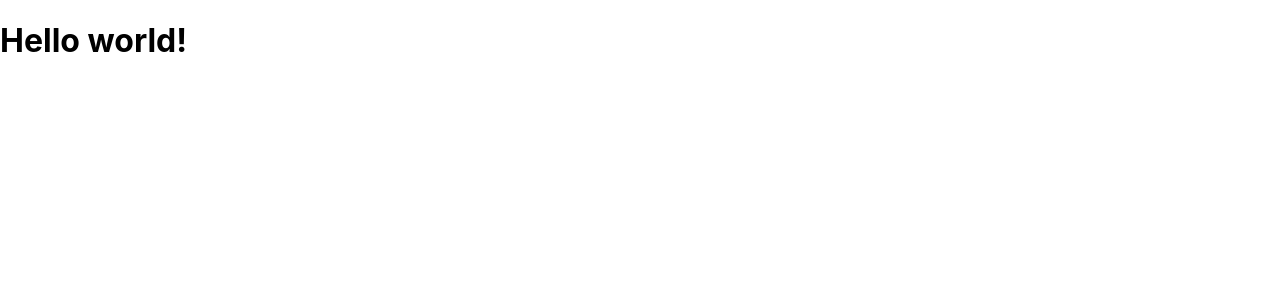
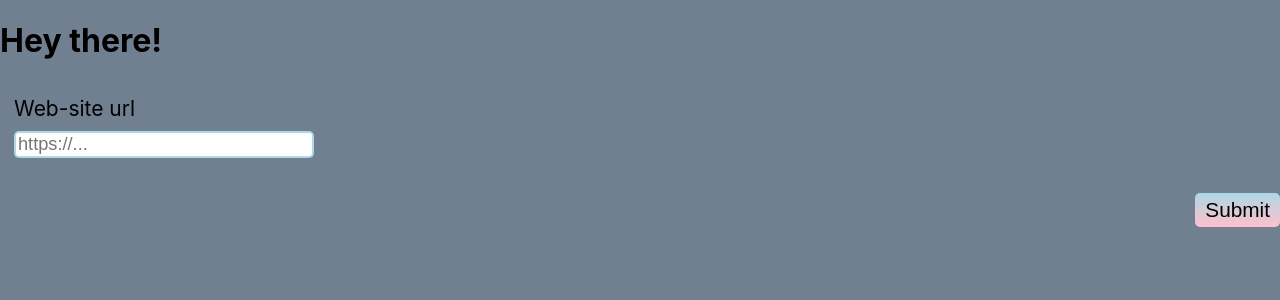
Before and after one commit to natikos/web-page-analysis, a React (Create React App) app in the folder client/: page / in a window 1280 px wide. Shown: the top 300 px of the page. Built offline with nearby package versions, Linux system fonts and the light colour scheme.

Commit message:
#1: add form and its components, styles.

```diff
--- a/client/package.json
+++ b/client/package.json
@@ -10,6 +10,8 @@
     "@types/node": "^12.0.0",
     "@types/react": "^17.0.0",
     "@types/react-dom": "^17.0.0",
+    "axios": "^0.21.1",
+    "cheerio": "^1.0.0-rc.10",
     "react": "^17.0.2",
     "react-dom": "^17.0.2",
     "react-scripts": "4.0.3",
@@ -39,5 +41,7 @@
       "last 1 safari version"
     ]
   },
-  "devDependencies": {}
+  "devDependencies": {
+    "react-test-renderer": "^17.0.2"
+  }
 }
--- a/client/src/App/index.tsx
+++ b/client/src/App/index.tsx
@@ -1,7 +1,11 @@
+import Form from 'components/Form';
 import './style.css';
 
 function App() {
-  return <h1>Hello world!</h1>;
+  return <div id='app'>
+    <h1>Hey there!</h1>
+    <Form />
+  </div>;
 }
 
 export default App;
--- /dev/null
+++ b/client/src/components/Button/index.tsx
@@ -0,0 +1,20 @@
+import './style.css';
+
+interface IButtonProps {
+  text: string;
+  onClick?: () => void;
+  disabled?: boolean;
+  type?: 'button' | 'submit' | 'reset',
+}
+
+export default function Button(props: IButtonProps) {
+  const { onClick, type = 'button', text, disabled } = props;
+
+  return <button
+    className='button'
+    onClick={onClick}
+    disabled={disabled}
+    type={type}>
+    {text}
+  </button>;
+}
--- /dev/null
+++ b/client/src/components/Button/style.css
@@ -0,0 +1,14 @@
+.button {
+  font-size: 1.3em;
+  background: linear-gradient(var(--primary-color), var(--secondary-color));
+  border: none;
+  border-radius: 5px;
+  padding: 5px 10px;
+  color: var(--primary-text-color);
+  transition: box-shadow 0.3s ease-in-out, font-size 0.3s ease-in-out;
+}
+
+.button:hover {
+  box-shadow: 7px 5px 10px black;
+  font-size: 1.4em;
+}
--- /dev/null
+++ b/client/src/components/Form/index.tsx
@@ -0,0 +1,32 @@
+import { FormEventHandler, useState } from 'react';
+import Button from 'components/Button';
+import FormField from 'components/FormField';
+import './style.css';
+
+export default function Form() {
+  const [fields, setFields] = useState({
+    url: {
+      value: '',
+      validate: (value: string): boolean => {
+        return false;
+      }
+    }
+  });
+
+  const submitUrlForAnalysis: FormEventHandler<HTMLFormElement> = (event) => {
+    event.preventDefault();
+    console.log('Submit');
+  };
+
+  return <form onSubmit={submitUrlForAnalysis}>
+    <FormField
+      name='url'
+      type='url'
+      placeholder='https://...'
+      label='Web-site url'
+      value={fields.url.value}
+      onChange={(url) => setFields({ ...fields, url: { ...fields.url, value: url } })}
+    />
+    <Button type='submit' text='Submit' />
+  </form>
+}
--- /dev/null
+++ b/client/src/components/Form/style.css
@@ -0,0 +1,4 @@
+form button[type="submit"] {
+  margin-top: 1em;
+  float: right;
+}
--- /dev/null
+++ b/client/src/components/FormField/index.tsx
@@ -0,0 +1,53 @@
+import { ReactElement } from 'react';
+import './style.css';
+
+interface IFormFieldProps {
+  name: string;
+  label: string;
+  value: string;
+  onChange: (value: string) => void;
+  validation?: {
+    message: string;
+    isInvalid: boolean;
+  };
+  placeholder?: string;
+  type?: 'text' | 'url';
+}
+
+export default function FormField(props: IFormFieldProps): ReactElement {
+  const {
+    name,
+    label,
+    value,
+    onChange,
+    validation,
+    placeholder = '',
+    type = 'text'
+  } = props;
+
+  const getClassNames = (elementTag: string) => {
+    const baseClass = `form-field__${elementTag}`;
+    return validation?.isInvalid
+      ? `${baseClass} ${baseClass}_invalid`
+      : baseClass;
+  };
+
+  return (
+    <div className='form-field'>
+      <div className='form-field__wrapper'>
+        <label className={getClassNames('label')} htmlFor={name}>
+          {label}
+        </label>
+        <input
+          className={getClassNames('input')}
+          id={name}
+          type={type}
+          placeholder={placeholder}
+          value={value}
+          onChange={({ target }) => onChange(target.value)}
+        />
+      </div>
+      {!!validation?.isInvalid && <p>{validation.message}</p>}
+    </div>
+  );
+}
--- /dev/null
+++ b/client/src/components/FormField/style.css
@@ -0,0 +1,23 @@
+.form-field__wrapper {
+  display: flex;
+  flex-direction: column;
+  font-size: 14px;
+  padding: 1em;
+  max-width: var(--max-width);
+}
+
+.form-field__label {
+  margin-bottom: 0.5em;
+  font-size: 1.5em;
+}
+
+.form-field__input {
+  font-size: 1.3em;
+  border: 2px solid var(--primary-color);
+  border-radius: 5px;
+}
+
+.form-field__input:focus-visible {
+  outline: none;
+  border: 3px solid var(--secondary-color);
+}
--- a/client/src/index.tsx
+++ b/client/src/index.tsx
@@ -1,6 +1,6 @@
 import React from 'react';
 import ReactDOM from 'react-dom';
-import './index.css';
+import 'styles/index.css';
 import App from './App';
 import reportWebVitals from './reportWebVitals';
 
--- /dev/null
+++ b/client/src/styles/_variables.css
@@ -0,0 +1,13 @@
+:root {
+  --main-bg-color: slategray;
+  --error-color: red;
+  --primary-color: lightblue;
+  --secondary-color: pink;
+
+  --primary-text-color: black;
+  --secondary-text-color: white;
+}
+
+.form-field {
+  --max-width: 300px;
+}
--- a/client/src/index.css
+++ b/client/src/styles/index.css
@@ -1,10 +1,13 @@
+@import url('./_variables.css');
+
 body {
   margin: 0;
   font-family: -apple-system, BlinkMacSystemFont, 'Segoe UI', 'Roboto', 'Oxygen',
-    'Ubuntu', 'Cantarell', 'Fira Sans', 'Droid Sans', 'Helvetica Neue',
-    sans-serif;
+  'Ubuntu', 'Cantarell', 'Fira Sans', 'Droid Sans', 'Helvetica Neue',
+  sans-serif;
   -webkit-font-smoothing: antialiased;
   -moz-osx-font-smoothing: grayscale;
+  background-color: var(--main-bg-color);
 }
 
 code {
```
Also changed, not shown: 1 other file (tests, documents, lock files or other folders).
